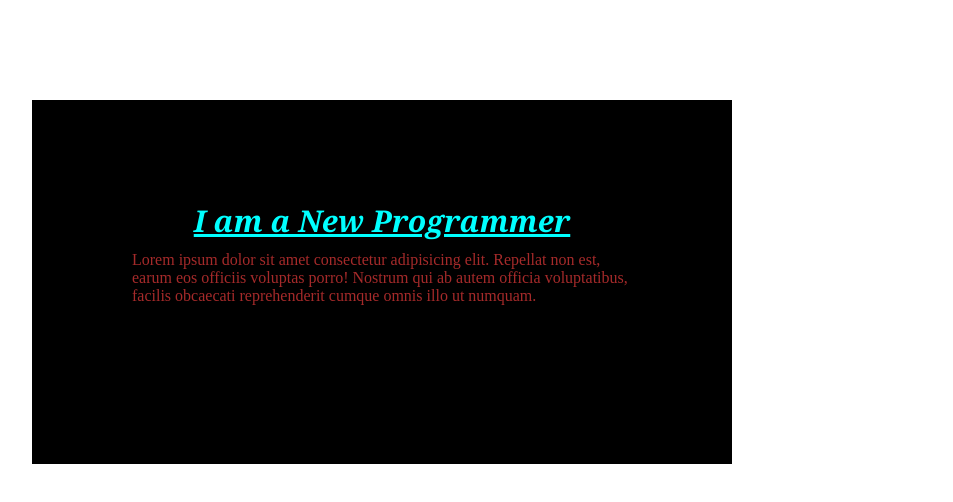
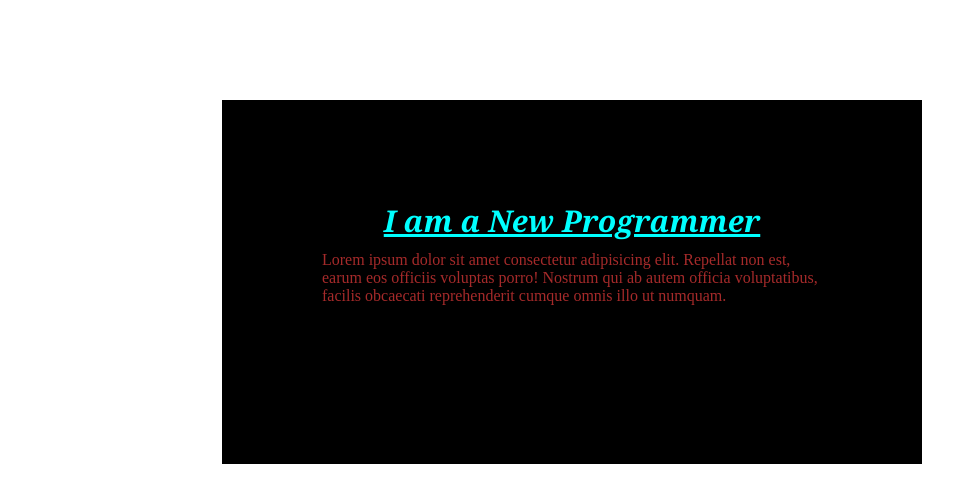
Before and after one commit to jisanNur/conceptual-session-practice, a plain HTML site: page index.html in a window 1280 px wide. Shown: the whole page, without its empty margins (68-1021 px from the left). Drawn offline with Linux system fonts and the light colour scheme.

Commit message:
div center

```diff
--- a/style/style.css
+++ b/style/style.css
@@ -21,8 +21,10 @@ p{
     background-color: black;
     padding: 100px;
     width: 500px;
-    margin-top: 100px;
-    margin-left: 100px;
+    /* margin-top: 100px;
+    margin-left: auto;
+    margin-right: auto; */
+    margin: 100px auto;
 
 
 }
```
